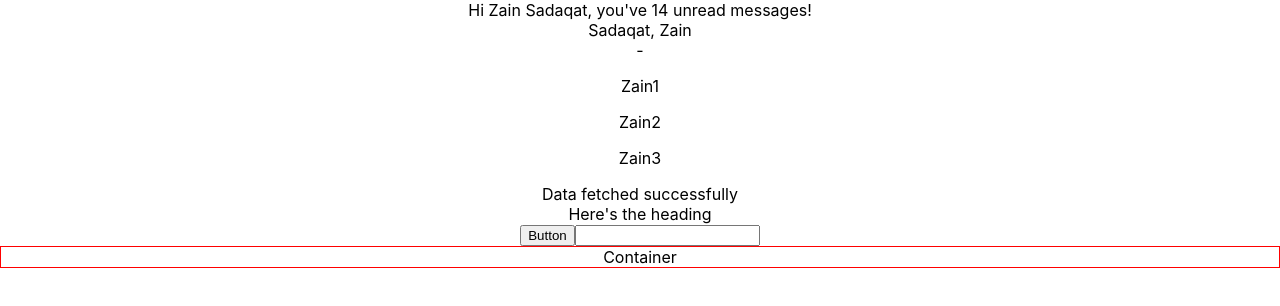
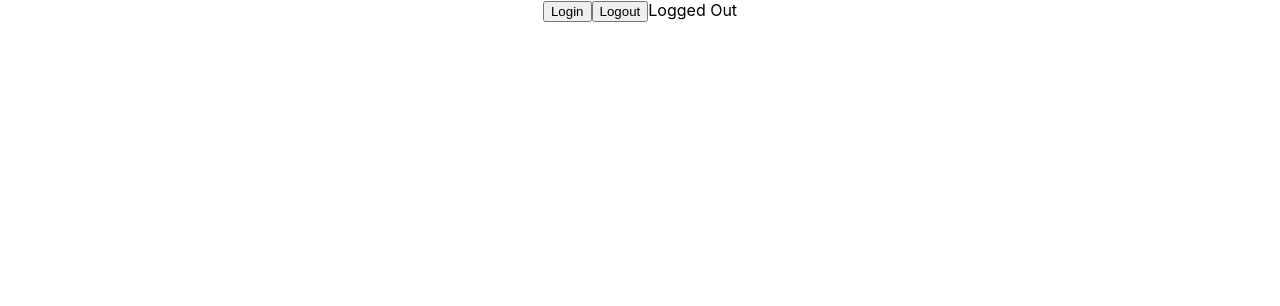
Before and after one commit to zainsadaqat/react-with-typescript, a React (Create React App) app: page / in a window 1280 px wide. Shown: the top 306 px of the page. Built offline with nearby package versions, Linux system fonts and the light colour scheme.

Commit message:
Passing type to useState hook

```diff
--- a/src/App.tsx
+++ b/src/App.tsx
@@ -8,6 +8,7 @@ import Oscar from './components/Oscar';
 import Button from './components/Button';
 import Input from './components/Input';
 import Container from './components/Container';
+import LoggedIn from './components/state/LoggedIn';
 
 function App() {
   const name = {
@@ -31,6 +32,8 @@ function App() {
   ];
   return (
     <div className="App">
+      {false ? (
+        <div>
           <Greet name="Zain Sadaqat" messageCount={14} isLoggedIn={true} />
           <Person name={name} />
           <PersonsList nameList={nameList} />
@@ -44,6 +47,12 @@ function App() {
           <Input value="" handleChange={(event) => event.target.value} />
           <Container styles={{ border: '1px solid red' }} />
         </div>
+      ) : (
+        <>
+          <LoggedIn />
+        </>
+      )}
+    </div>
   );
 }
 
--- /dev/null
+++ b/src/components/state/LoggedIn.tsx
@@ -0,0 +1,22 @@
+import React from 'react';
+
+const LoggedIn = () => {
+  const [isLoggedIn, setIsLoggedIn] = React.useState(false);
+
+  const handleLogin = () => {
+    setIsLoggedIn(true);
+  };
+  const handleLogout = () => {
+    setIsLoggedIn(false);
+  };
+
+  return (
+    <div>
+      <button onClick={handleLogin}>Login</button>
+      <button onClick={handleLogout}>Logout</button>
+      {isLoggedIn ? 'LoggedIn' : 'Logged Out'}
+    </div>
+  );
+};
+
+export default LoggedIn;
```
Also changed, not shown: src/components/state/User.tsx (added, +25 -0 lines), 1 other file (tests, documents, lock files or other folders). Lines whose indentation alone changed are shown as unchanged.
